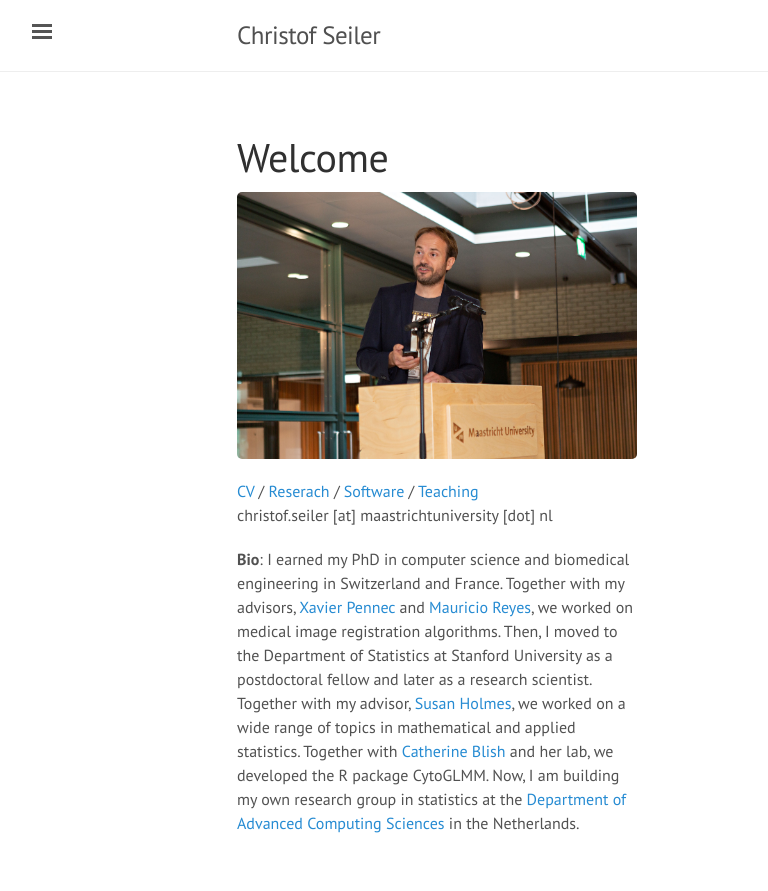
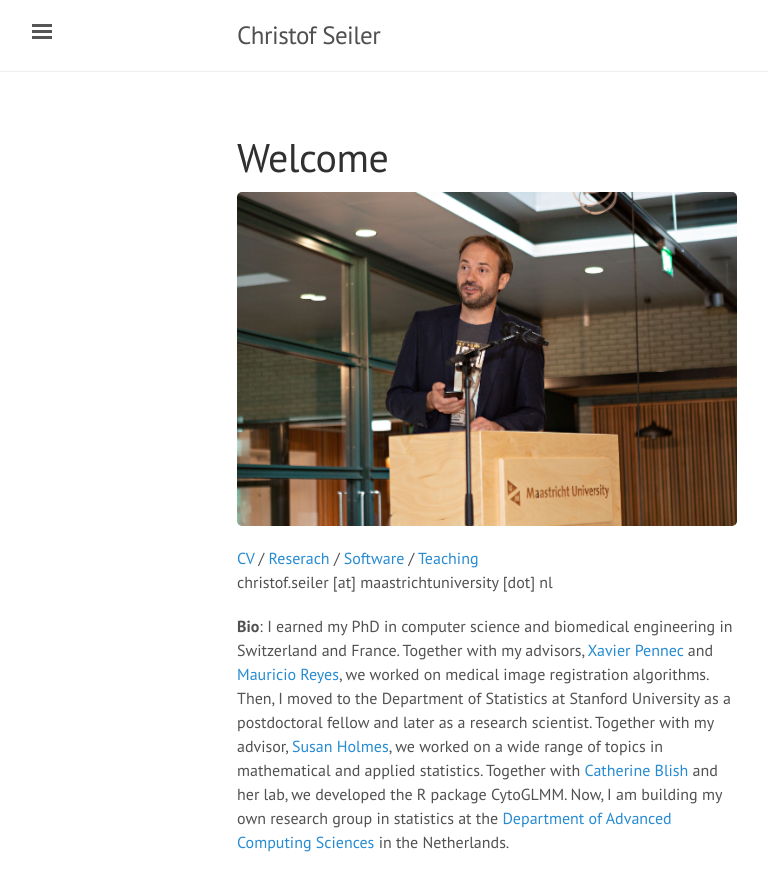
Before and after one commit to ChristofSeiler/ChristofSeiler.github.io, a Jekyll site: the page built from index.html, in a window 1280 px wide. Shown: the top 891 px of the page, without its empty margins (3-771 px from the left). Built offline with Jekyll 4.4.1, drawn with Linux system fonts in a browser that asks for light colours; the list of posts is cut into pages by our own code.

Commit message:
Update index.html

```diff
--- a/index.html
+++ b/index.html
@@ -5,13 +5,13 @@ title: Home
 
 <style>
 p.narrow {
-    max-width: 400px;
+    max-width: 500px;
 }
 </style>
 
 <h1 class="page-title">Welcome</h1>
 
-<img src="public/portrait.jpg" alt="" border="0" width="400px"/>
+<img src="public/portrait.jpg" alt="" border="0" width="500px"/>
 
 <p class="narrow">
 <a href="cv_christofseiler.pdf">CV</a> / <a href="research/">Reserach</a> / <a href="software/">Software</a> / <a href="teaching/">Teaching</a> <br>
```
